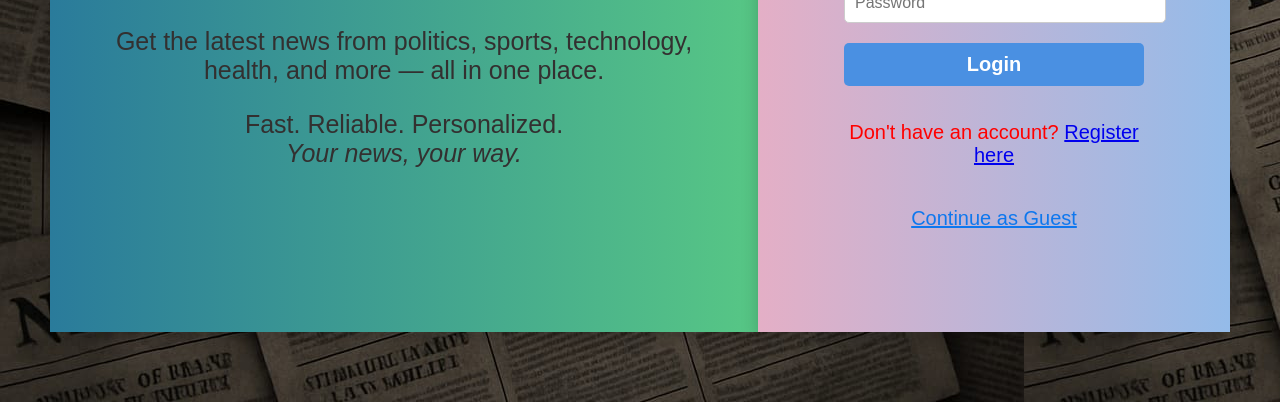
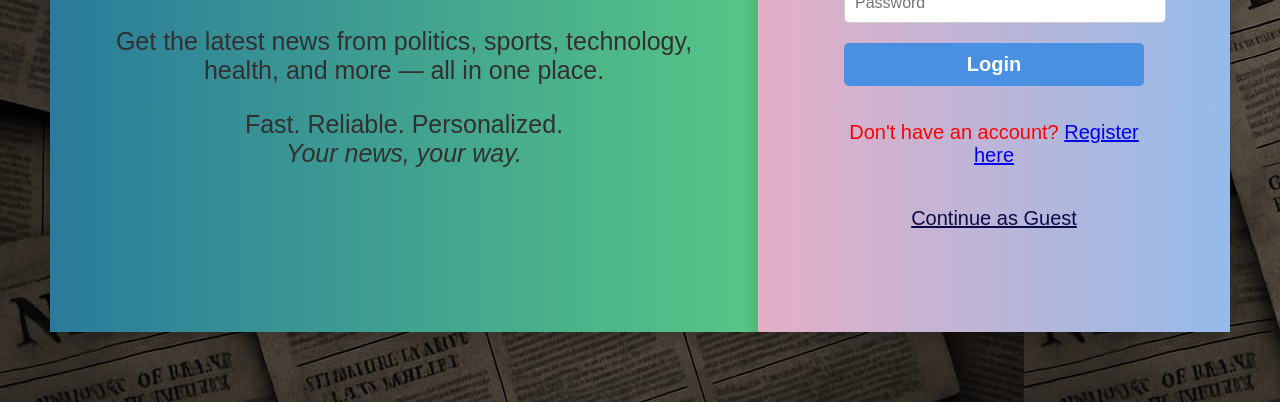
Before and after one commit to Rakesh-Reddy-Bollapally/NEWHub, a plain HTML site: page login.html in a window 1280 px wide. Shown: the part 398-800 px from the top of the page. Drawn offline with Linux system fonts and the light colour scheme; a web font is replaced by a local one.

Commit message:
Update login.html

```diff
--- a/login.html
+++ b/login.html
@@ -42,7 +42,7 @@
           Don't have an account? <a href="index.html">Register here</a>
         </p>
         <p style="text-align: center; margin-top: 20px;">
-          <a href="news.html" style="color: #0e77ee; text-decoration: underline;">
+          <a href="news.html" style="color: rgb(11, 11, 73); text-decoration: underline;">
         Continue as Guest
     </a></p>
       </div>
```
